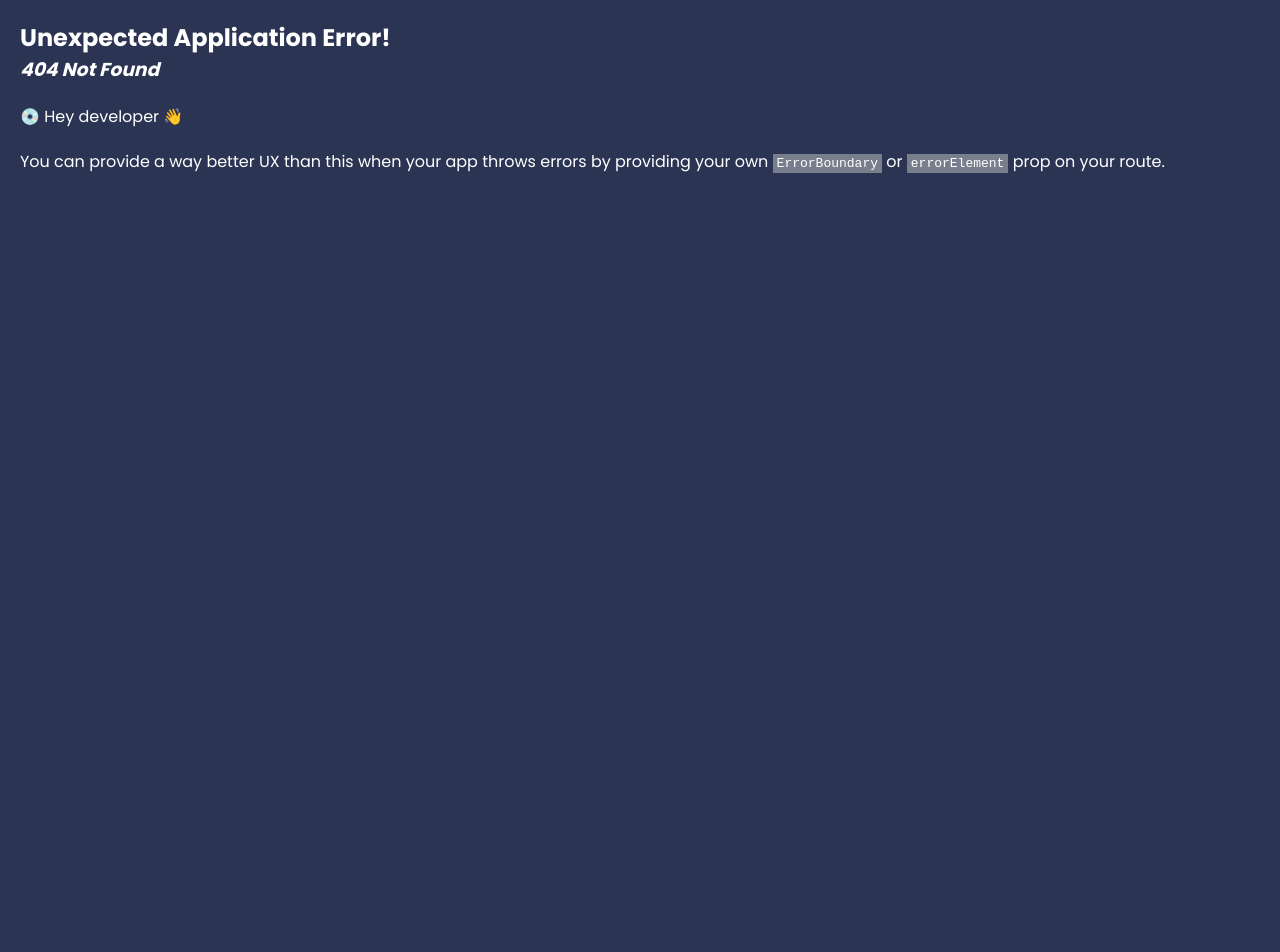
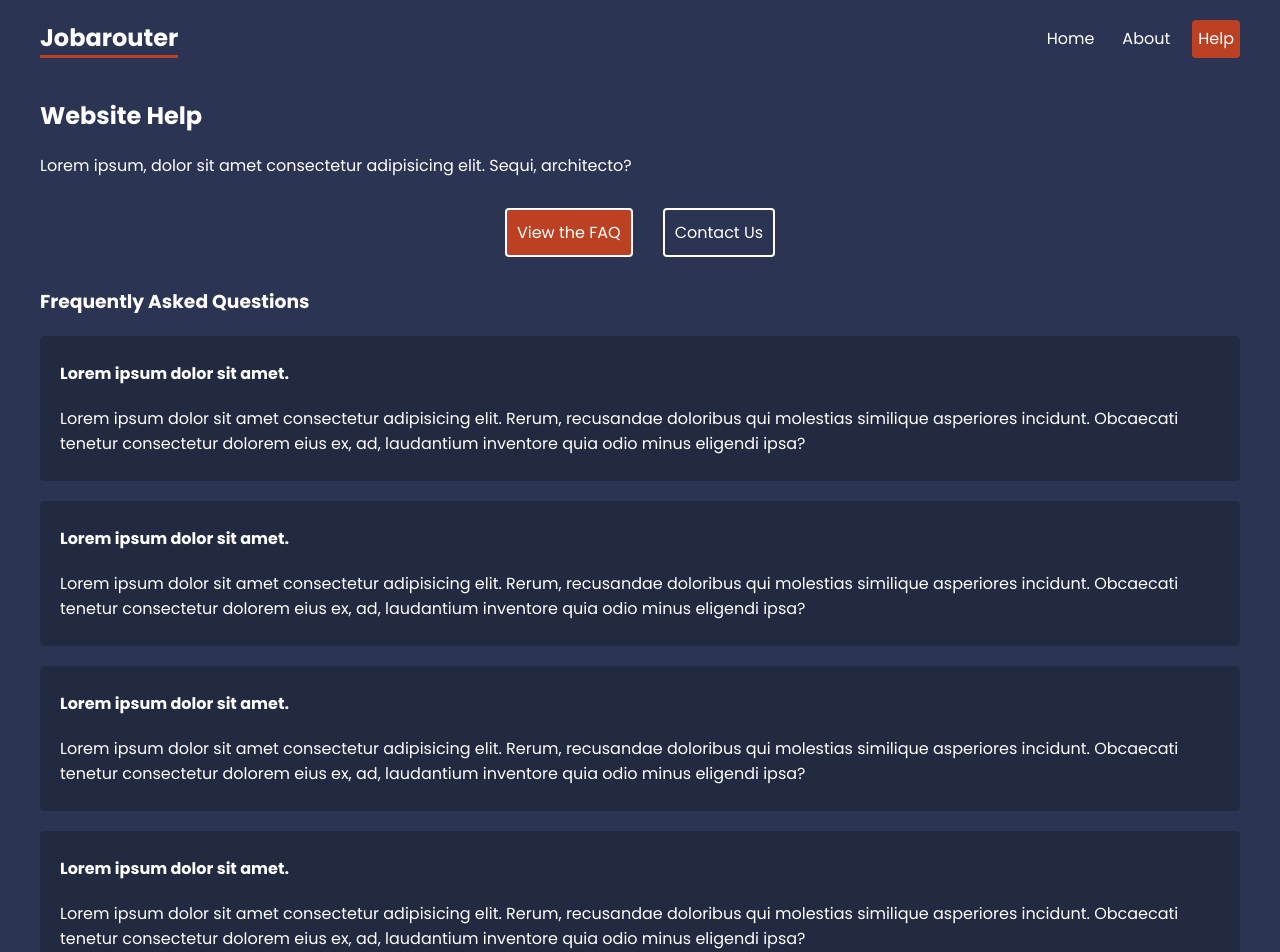
Before and after one commit to vvt22/REACT_Router, a React (Create React App) app: page /help/faq in a window 1280 px wide. Before the commit this address had no page. Shown: the top 952 px of the page. Before the commit the page ends 800 px from the top, so only its background shows below. Built offline with nearby package versions, Linux system fonts and the light colour scheme.

Commit message:
deeper_of_newermethod

```diff
--- a/src/App.js
+++ b/src/App.js
@@ -8,15 +8,22 @@
 // pages
 import Home from "./pages/Home";
 import About from "./pages/About";
+import Contact from "./pages/help/Contact";
+import Faq from "./pages/help/Faq";
 
 // layouts
 import RootLayout from "./layouts/RootLayout";
+import HelpLayout from "./layouts/HelpLayout";
 
 const router = createBrowserRouter(
   createRoutesFromElements(
     <Route path="/" element={<RootLayout />}>
       <Route index element={<Home />} />
       <Route path="about" element={<About />} />
+      <Route path="help" element={<HelpLayout />}>
+        <Route path="faq" element={<Faq />} />
+        <Route path="contact" element={<Contact />} />
+      </Route>
     </Route>
   )
 );
--- a/src/index.css
+++ b/src/index.css
@@ -52,3 +52,52 @@
   max-width: 1200px;
   margin: 40px auto;
 }
+/* help layout */
+.help-layout nav {
+  display: flex;
+  justify-content: center;
+  gap: 30px;
+  margin: 30px 0;
+}
+.help-layout nav a {
+  padding: 10px;
+  border: 2px solid white;
+  border-radius: 4px;
+  text-decoration: none;
+}
+.help-layout nav a:hover {
+  border-color: var(--primary);
+}
+.help-layout nav a.active {
+  background: var(--primary);
+}
+
+/* faq */
+.faq .question {
+  background: rgba(0, 0, 0, 0.2);
+  padding: 5px 20px;
+  border-radius: 4px;
+  margin: 20px 0;
+}
+
+/* contact form */
+form {
+  margin-top: 30px;
+}
+form input,
+form label span,
+form textarea {
+  display: block;
+}
+form input,
+form textarea {
+  margin-bottom: 30px;
+  padding: 8px;
+  border-radius: 4px;
+  border: 0;
+  width: 300px;
+  color: var(--secondary);
+}
+form label span {
+  margin-bottom: 10px;
+}
--- /dev/null
+++ b/src/layouts/HelpLayout.js
@@ -0,0 +1,19 @@
+import { NavLink, Outlet } from "react-router-dom";
+
+export default function HelpLayout() {
+  return (
+    <div className="help-layout">
+      <h2>Website Help</h2>
+      <p>
+        Lorem ipsum, dolor sit amet consectetur adipisicing elit. Sequi,
+        architecto?
+      </p>
+      <nav>
+        <NavLink to="faq">View the FAQ</NavLink>
+        <NavLink to="contact">Contact Us</NavLink>
+      </nav>
+
+      <Outlet />
+    </div>
+  );
+}
--- a/src/layouts/RootLayout.js
+++ b/src/layouts/RootLayout.js
@@ -8,6 +8,7 @@
           <h1>Jobarouter</h1>
           <NavLink to="/">Home</NavLink>
           <NavLink to="about">About</NavLink>
+          <NavLink to="help">Help</NavLink>
         </nav>
       </header>
       <main>
--- /dev/null
+++ b/src/pages/help/Contact.js
@@ -0,0 +1,18 @@
+export default function Contact() {
+  return (
+    <div className="contact">
+      <h3>Contact Us</h3>
+      <form>
+        <label>
+          <span>Your email:</span>
+          <input type="email" name="email" required />
+        </label>
+        <label>
+          <span>Your message:</span>
+          <textarea name="message" required></textarea>
+        </label>
+        <button>Submit</button>
+      </form>
+    </div>
+  );
+}
--- /dev/null
+++ b/src/pages/help/Faq.js
@@ -0,0 +1,67 @@
+export default function Faq() {
+  return (
+    <div className="faq">
+      <h3>Frequently Asked Questions</h3>
+
+      <div className="question">
+        <p>
+          <strong>Lorem ipsum dolor sit amet.</strong>
+        </p>
+        <p>
+          Lorem ipsum dolor sit amet consectetur adipisicing elit. Rerum,
+          recusandae doloribus qui molestias similique asperiores incidunt.
+          Obcaecati tenetur consectetur dolorem eius ex, ad, laudantium
+          inventore quia odio minus eligendi ipsa?
+        </p>
+      </div>
+
+      <div className="question">
+        <p>
+          <strong>Lorem ipsum dolor sit amet.</strong>
+        </p>
+        <p>
+          Lorem ipsum dolor sit amet consectetur adipisicing elit. Rerum,
+          recusandae doloribus qui molestias similique asperiores incidunt.
+          Obcaecati tenetur consectetur dolorem eius ex, ad, laudantium
+          inventore quia odio minus eligendi ipsa?
+        </p>
+      </div>
+
+      <div className="question">
+        <p>
+          <strong>Lorem ipsum dolor sit amet.</strong>
+        </p>
+        <p>
+          Lorem ipsum dolor sit amet consectetur adipisicing elit. Rerum,
+          recusandae doloribus qui molestias similique asperiores incidunt.
+          Obcaecati tenetur consectetur dolorem eius ex, ad, laudantium
+          inventore quia odio minus eligendi ipsa?
+        </p>
+      </div>
+
+      <div className="question">
+        <p>
+          <strong>Lorem ipsum dolor sit amet.</strong>
+        </p>
+        <p>
+          Lorem ipsum dolor sit amet consectetur adipisicing elit. Rerum,
+          recusandae doloribus qui molestias similique asperiores incidunt.
+          Obcaecati tenetur consectetur dolorem eius ex, ad, laudantium
+          inventore quia odio minus eligendi ipsa?
+        </p>
+      </div>
+
+      <div className="question">
+        <p>
+          <strong>Lorem ipsum dolor sit amet.</strong>
+        </p>
+        <p>
+          Lorem ipsum dolor sit amet consectetur adipisicing elit. Rerum,
+          recusandae doloribus qui molestias similique asperiores incidunt.
+          Obcaecati tenetur consectetur dolorem eius ex, ad, laudantium
+          inventore quia odio minus eligendi ipsa?
+        </p>
+      </div>
+    </div>
+  );
+}
```
